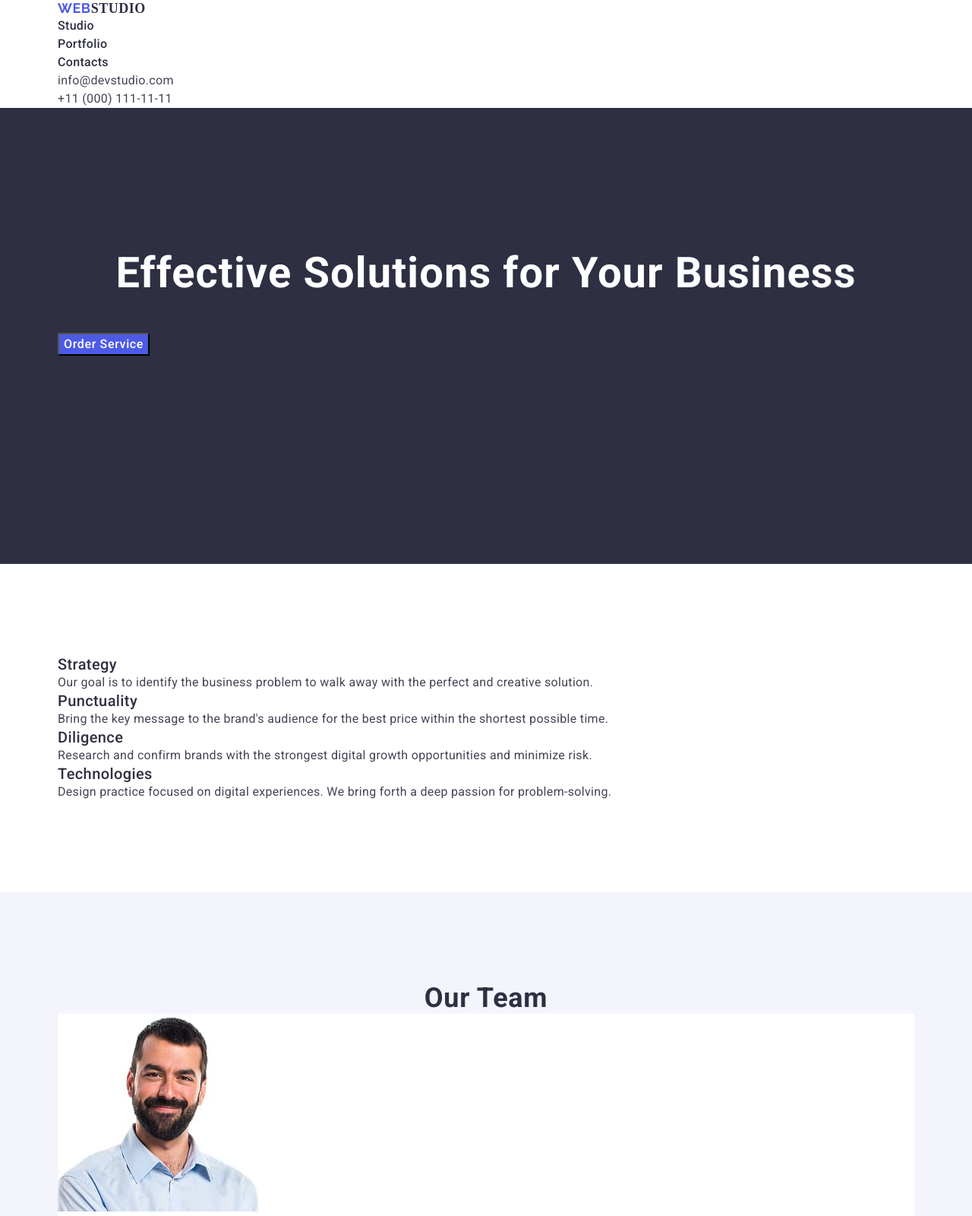
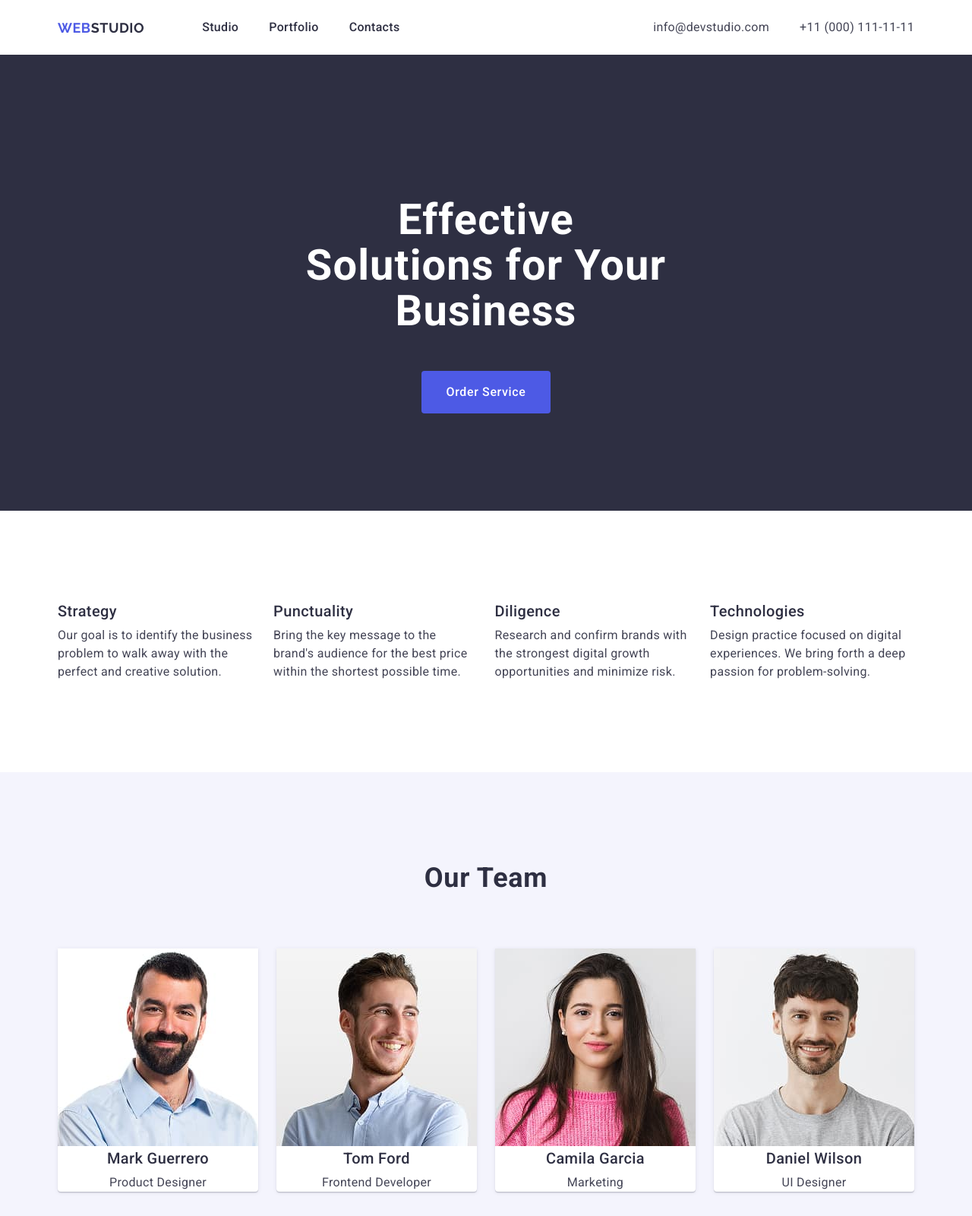
Before and after one commit to Dmitry25395/goit-markup-hw-03, a plain HTML site: page index.html in a window 1280 px wide. Shown: the top 1600 px of the page at 76% size. Drawn offline with nearby package versions, Linux system fonts and the light colour scheme.

Commit message:
home-work-3

```diff
--- a/css/style.css
+++ b/css/style.css
@@ -31,14 +31,14 @@ p {
 }
 
 /*---------HEADER-----*/
-.header {
-  padding-top: 24px;
-  padding-bottom: 24px;
+
+.headar-styless {
 }
-.hedear-styless {
+
+.header-navigation {
+  display: flex;
 }
-.header-navigation {
-}
+
 .header-logo {
   color: var(--IRIS, #4d5ae5);
   font-family: "Raleway", sans-serif;
@@ -48,18 +48,26 @@ p {
   line-height: 1.17; /* 116.667% */
   letter-spacing: 0.54px;
   text-transform: uppercase;
+  padding-top: 25.5px;
+  padding-bottom: 25.5px;
 }
 .header-logo-studio {
   color: var(--NAVY-BLUE, #2e2f42);
-  font-family: Raleway sans-serif;
+  font-family: "Raleway", sans-serif;
   font-size: 18px;
   font-style: normal;
   font-weight: 700;
   line-height: 1.17; /* 116.667% */
   letter-spacing: 0.54px;
   text-transform: uppercase;
+  margin-right: 76px;
 }
+
 .heder-menu-list {
+  display: flex;
+  padding-top: 24px;
+  padding-bottom: 24px;
+  gap: 40px;
 }
 .heder-menu-iten {
 }
@@ -81,6 +89,10 @@ p {
   font-style: normal;
 }
 .header-adress-list {
+  display: flex;
+  padding-top: 24px;
+  padding-bottom: 24px;
+  gap: 40px;
 }
 .header-adress-iten {
 }
@@ -98,16 +110,20 @@ p {
 .header-adress-link:focus {
   color: #404bbf;
 }
+.header-container {
+  display: flex;
+  justify-content: space-between;
+}
 /*---------HEADER--------*/
 /*--------HERO-------*/
 .hero {
   background: var(--NAVY-BLUE, #2e2f42);
   height: 600px;
   flex-shrink: 0;
+  text-align: center;
 }
 .hero-title {
   color: var(--WHITE, #fff);
-  text-align: center;
   font-size: 56px;
   font-style: normal;
   font-weight: 700;
@@ -115,6 +131,10 @@ p {
   letter-spacing: 1.12px;
   padding-top: 188px;
   padding-bottom: 48px;
+  max-width: 484px;
+
+  margin: 0 auto;
+  text-align: center;
 }
 .hero-btn {
   color: var(--WHITE, #fff);
@@ -124,12 +144,21 @@ p {
   line-height: 1.5; /* 150% */
   letter-spacing: 0.64px;
   background: var(--IRIS, #4d5ae5);
+  padding: 16px 32px;
+  align-items: flex-start;
+  gap: 10px;
+  border-radius: 4px;
+  border: none;
+  min-width: 169px;
+  height: 56px;
 }
 .hero-btn:hover {
   background-color: #404bbf;
 }
 .hero-btn:focus {
   background-color: #404bbf;
+}
+.button-hero {
 }
 /*--------HERO-------*/
 /*-------FEATURES----*/
@@ -139,8 +168,11 @@ p {
   padding-bottom: 120px;
 }
 .features-list {
+  display: flex;
+  gap: 24px;
 }
 .features-item {
+  flex-basis: calc((100% - 72) / 4);
 }
 .features-item-text {
   color: var(--SLATE, #434455);
@@ -159,12 +191,13 @@ p {
   font-weight: 500;
   line-height: 1.2; /* 120% */
   letter-spacing: 0.4px;
+  margin-bottom: 8px;
 }
 /*-------FEATURES----*/
 
 /*-----OUR TEAM----*/
 .team {
-  background-color: #f4f4fd;
+  background: var(--CLOUD, #f4f4fd);
   padding-top: 120px;
   padding-bottom: 120px;
 }
@@ -177,12 +210,21 @@ p {
   line-height: 1.11; /* 111.111% */
   letter-spacing: 0.72px;
   text-transform: capitalize;
+  margin-bottom: 72px;
 }
 .team-list {
-  background: var(--WHITE, #fff);
+  background: var(--CLOUD, #f4f4fd);
+  display: flex;
+  flex-basis: calc((100% - 72) / 4);
+  gap: 24px;
+  border-radius: 0px 0px 4px 4px;
 }
 .team-iten {
-  background-color: #ffffff;
+  border-radius: 0px 0px 4px 4px;
+  background: var(--WHITE, #fff);
+  box-shadow: 0px 1px 6px 0px rgba(46, 47, 66, 0.08),
+    0px 1px 1px 0px rgba(46, 47, 66, 0.16),
+    0px 2px 1px 0px rgba(46, 47, 66, 0.08);
 }
 .team-name-subtitle {
   color: var(--NAVY-BLUE, #2e2f42);
@@ -192,6 +234,7 @@ p {
   font-weight: 500;
   line-height: 1.2; /* 120% */
   letter-spacing: 0.4px;
+  margin-bottom: 8px;
 }
 .team-text {
   color: var(--SLATE, #434455);
@@ -217,10 +260,22 @@ p {
   line-height: 1.11; /* 111.111% */
   letter-spacing: 0.72px;
   text-transform: capitalize;
+  margin-bottom: 72px;
 }
 .portfolio-list {
+  display: flex;
+  flex-wrap: wrap;
+  column-gap: 24px;
+  row-gap: 48px;
 }
-.portfolio-iten {
+.portfolio-item {
+  width: calc((100% - 48px) / 3);
+  padding: 32px 15px;
+}
+.portfolio-list-item {
+  padding: 32px 16px;
+  border: 1px solid #e7e9fc;
+  border-top: none;
 }
 .portfolio-subtitile {
   color: var(--NAVY-BLUE, #2e2f42);
@@ -229,6 +284,7 @@ p {
   font-weight: 500;
   line-height: 1.2; /* 120% */
   letter-spacing: 0.4px;
+  margin-bottom: 8px;
 }
 .portfolio-text {
   color: var(--SLATE, #434455);
@@ -238,12 +294,13 @@ p {
   line-height: 1.5; /* 150% */
   letter-spacing: 0.32px;
 }
+
 /*-----Portfolio----*/
 
 /*Footer*/
 .site-footer {
   background-color: var(--NAVY-BLUE, #2e2f42);
-  padding-top: 101.5px;
+  padding-top: 100px;
   padding-bottom: 100px;
 }
 .site-footer-logo {
@@ -255,6 +312,8 @@ p {
   line-height: 1.17; /* 116.667% */
   letter-spacing: 0.54px;
   text-transform: uppercase;
+  display: inline-block;
+  margin-bottom: 16px;
 }
 .site-footer-studio {
   color: var(--CLOUD, #f4f4fd);
@@ -274,6 +333,7 @@ p {
   font-weight: 400;
   line-height: 1.5; /* 150% */
   letter-spacing: 0.32px;
+  max-width: 264px;
 }
 
 /*Footer*/
--- a/index.html
+++ b/index.html
@@ -20,8 +20,8 @@
     />
   </head>
   <body>
-    <header class="hedear-styless">
-      <div class="container">
+    <header class="headar-styless">
+      <div class="container header-container">
         <nav class="header-navigation">
           <a href="./index.html" class="header-logo"
             >Web<span class="header-logo-studio">Studio</span></a
@@ -58,7 +58,9 @@
       <section class="hero">
         <div class="container">
           <h1 class="hero-title">Effective Solutions for Your Business</h1>
-          <button type="button" class="hero-btn">Order Service</button>
+          <button type="button" class="hero-btn button-hero">
+            Order Service
+          </button>
         </div>
       </section>
       <section id="features" class="features">
@@ -147,35 +149,41 @@
         <div class="container">
           <h2 class="portfolio-title">Our Portfolio</h2>
           <ul class="portfolio-list">
-            <li class="portfolio-iten">
+            <li class="portfolio-item">
               <img
                 src="./images/Project-card-1.jpg"
                 alt="Banking App"
                 width="360"
                 height="300"
               />
+              <div class="portfolio-list-item">
                 <h3 class="portfolio-subtitile">Banking App</h3>
                 <p class="portfolio-text">App</p>
+              </div>
             </li>
-            <li class="portfolio-iten">
+            <li class="portfolio-item">
               <img
                 src="./images/Project-card-2.jpg"
                 alt="Cashless Paymen"
                 width="360"
                 height="300"
               />
+              <div class="portfolio-list-item">
                 <h3 class="portfolio-subtitile">Cashless Payment</h3>
                 <p class="portfolio-text">Marketing</p>
+              </div>
             </li>
-            <li class="portfolio-iten">
+            <li class="portfolio-item">
               <img
                 src="./images/Project-card-3.jpg"
                 alt=">Meditation App"
                 width="360"
                 height="300"
               />
+              <div class="portfolio-list-item">
                 <h3 class="portfolio-subtitile">Meditation App</h3>
                 <p class="portfolio-text">App</p>
+              </div>
             </li>
             <li class="portfolio-iten">
               <img
@@ -184,8 +192,10 @@
                 width="360"
                 height="300"
               />
+              <div class="portfolio-list-item">
                 <h3 class="portfolio-subtitile">Taxi Service</h3>
                 <p class="portfolio-text">Marketing</p>
+              </div>
             </li>
             <li class="portfolio-iten">
               <img
@@ -194,8 +204,10 @@
                 width="360"
                 height="300"
               />
+              <div class="portfolio-list-item">
                 <h3 class="portfolio-subtitile">Screen Illustrations</h3>
                 <p class="portfolio-text">Design</p>
+              </div>
             </li>
             <li class="portfolio-iten">
               <img
@@ -204,8 +216,10 @@
                 width="360"
                 height="300"
               />
+              <div class="portfolio-list-item">
                 <h3 class="portfolio-subtitile">Online Courses</h3>
                 <p class="portfolio-text">Marketing</p>
+              </div>
             </li>
           </ul>
         </div>
```
Lines whose indentation alone changed are shown as unchanged.
